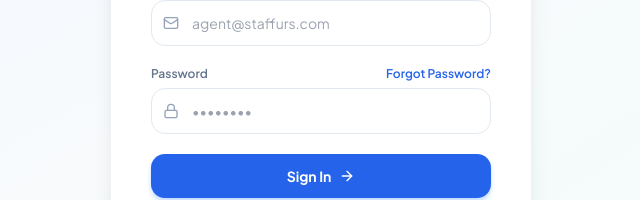
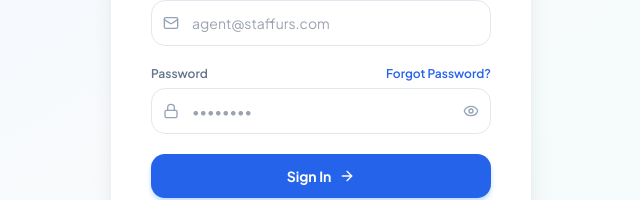
Before and after one commit to Umakshi12/HRMSLite, a React (Vite) app in the folder frontend/: page / in a window 1280 px wide. Shown: the part 376-576 px from the top of the page, without its empty margins (319-959 px from the left). Built offline with nearby package versions, Linux system fonts and the light colour scheme; no server answers.

Commit message:
New password visibility

```diff
--- a/frontend/src/pages/LoginPage.jsx
+++ b/frontend/src/pages/LoginPage.jsx
@@ -5,7 +5,7 @@ import { loginSchema } from '../lib/schemas'
 import { login, forgotPassword } from '../lib/api'
 import useStore from '../lib/store'
 import { toast } from 'sonner'
-import { Lock, Mail, ArrowRight, Users, X, Send } from 'lucide-react'
+import { Lock, Mail, ArrowRight, Users, X, Send, Eye, EyeOff } from 'lucide-react'
 
 function ForgotPasswordModal({ onClose }) {
   const [identifier, setIdentifier] = useState('')
@@ -105,6 +105,7 @@ export default function LoginPage() {
   const [loading, setLoading] = useState(false)
   const [attempts, setAttempts] = useState(0)
   const [showForgot, setShowForgot] = useState(false)
+  const [showPassword, setShowPassword] = useState(false)
 
   const { register, handleSubmit, formState: { errors } } = useForm({
     resolver: zodResolver(loginSchema),
@@ -183,10 +184,17 @@ export default function LoginPage() {
               <Lock className="absolute left-3 top-1/2 -translate-y-1/2 w-4 h-4 text-slate-400" />
               <input
                 {...register('password')}
-                type="password"
+                type={showPassword ? "text" : "password"}
                 placeholder="••••••••"
-                className="w-full pl-10 pr-4 py-3 border-[1.5px] border-slate-200 rounded-lg text-sm focus:border-blue-500 focus:ring-2 focus:ring-blue-100 outline-none transition"
+                className="w-full pl-10 pr-10 py-3 border-[1.5px] border-slate-200 rounded-lg text-sm focus:border-blue-500 focus:ring-2 focus:ring-blue-100 outline-none transition"
               />
+              <button
+                type="button"
+                onClick={() => setShowPassword(!showPassword)}
+                className="absolute right-3 top-1/2 -translate-y-1/2 text-slate-400 hover:text-slate-600 transition"
+              >
+                {showPassword ? <EyeOff className="w-4 h-4" /> : <Eye className="w-4 h-4" />}
+              </button>
             </div>
             {errors.password && <p className="text-xs text-red-500 mt-1">{errors.password.message}</p>}
           </div>
```
Also changed, not shown: 1 other file (tests, documents, lock files or other folders).
